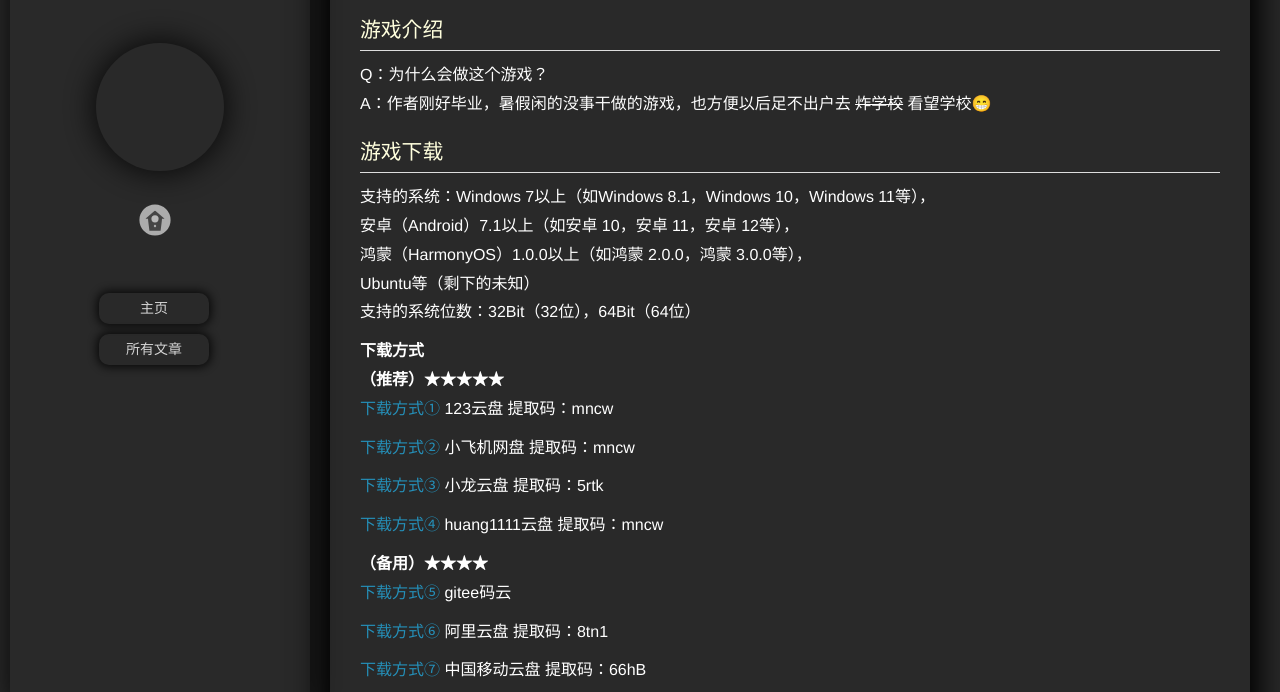
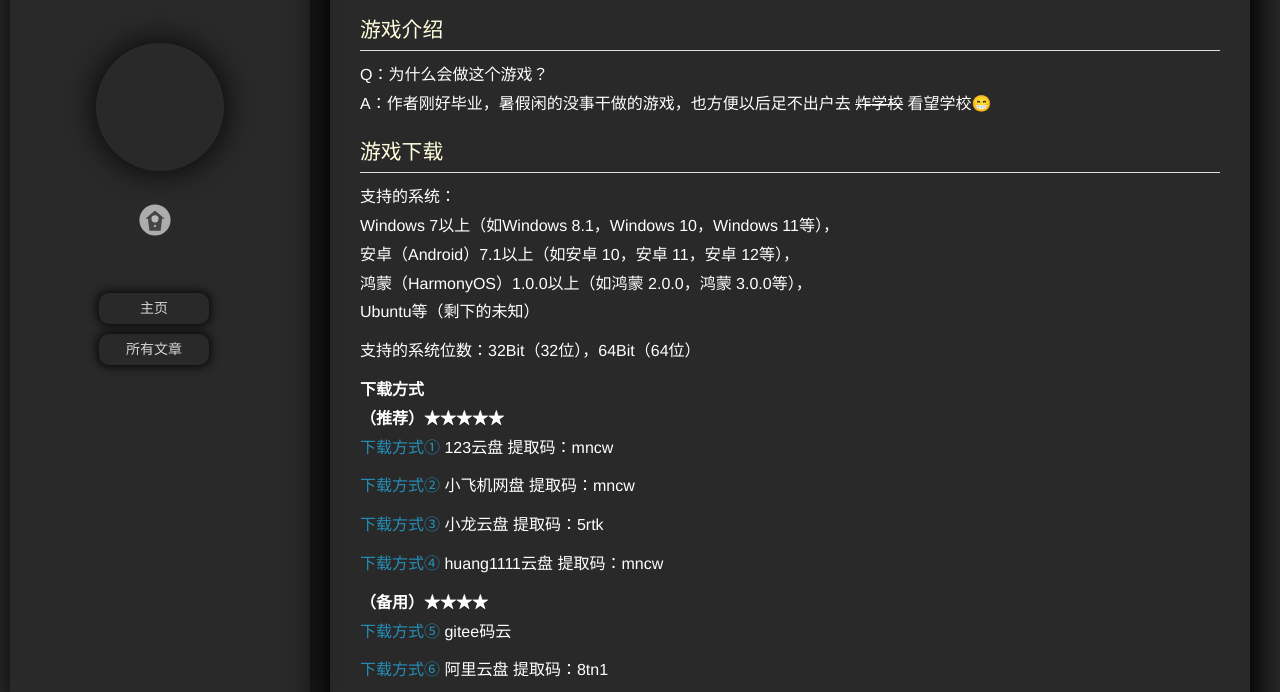
Before and after one commit to zhengdao920/zhengdao920.github.io, a plain HTML site: page index.html in a window 1280 px wide. Shown: the part 79-771 px from the top of the page. Drawn offline with nearby package versions, Linux system fonts and the light colour scheme; some packages are replaced by stand-ins of ours; a script that the page names is missing.

Commit message:
Site updated: 2023-04-30 22:28:03

```diff
--- a/index.html
+++ b/index.html
@@ -184,7 +184,8 @@
     <div class="article-entry" itemprop="articleBody">
 
         <h2 id="游戏介绍"><a href="#游戏介绍" class="headerlink" title="游戏介绍"></a>游戏介绍</h2><p>Q：为什么会做这个游戏？<br>A：作者刚好毕业，暑假闲的没事干做的游戏，也方便以后足不出户去 <del>炸学校</del> 看望学校😁</p>
-<h2 id="游戏下载"><a href="#游戏下载" class="headerlink" title="游戏下载"></a>游戏下载</h2><p>支持的系统：Windows 7以上（如Windows 8.1，Windows 10，Windows 11等），<br>                   安卓（Android）7.1以上（如安卓 10，安卓 11，安卓 12等），<br>                   鸿蒙（HarmonyOS）1.0.0以上（如鸿蒙 2.0.0，鸿蒙 3.0.0等），<br>                   Ubuntu等（剩下的未知）<br>支持的系统位数：32Bit（32位），64Bit（64位）</p>
+<h2 id="游戏下载"><a href="#游戏下载" class="headerlink" title="游戏下载"></a>游戏下载</h2><p>支持的系统：<br>Windows 7以上（如Windows 8.1，Windows 10，Windows 11等），<br>安卓（Android）7.1以上（如安卓 10，安卓 11，安卓 12等），<br>鸿蒙（HarmonyOS）1.0.0以上（如鸿蒙 2.0.0，鸿蒙 3.0.0等），<br>Ubuntu等（剩下的未知）</p>
+<p>支持的系统位数：32Bit（32位），64Bit（64位）</p>
 <p><strong>下载方式</strong><br><strong>（推荐）★★★★★</strong><br><a target="_blank" rel="noopener" href="https://www.123pan.com/s/O9yUVv-PfhH3.html">下载方式①</a>  123云盘    提取码：mncw</p>
 <p><a target="_blank" rel="noopener" href="https://www.feijix.com/s/9f8GbgI?code=mncw">下载方式②</a>  小飞机网盘    提取码：mncw</p>
 <p><a target="_blank" rel="noopener" href="https://wx.stariverpan.com/web/share/?lang=zh&shareId=NjU5MDY0NTYxNTU0NDI3OTA0&type=clouds">下载方式③</a>  小龙云盘    提取码：5rtk</p>
```
Also changed, not shown: 2023/04/30/模拟崇文v1-0-0介绍/index.html (+5 -4 lines).
